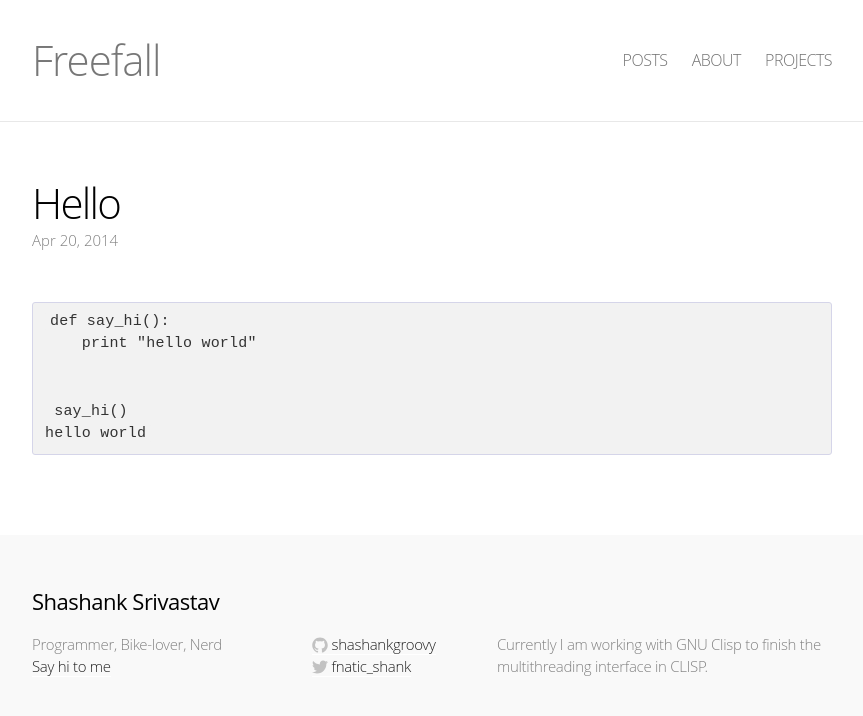
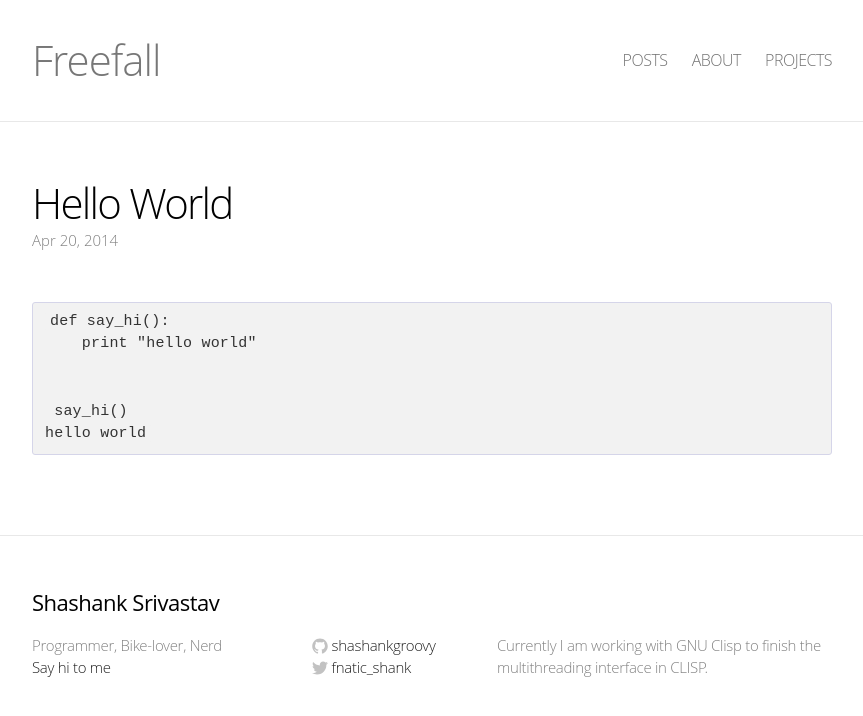
Before and after one commit to shashankgroovy/shashankgroovy.github.io, a Jekyll site: the page built from _posts/2014-04-20-hello-world.markdown, in a window 1280 px wide. Shown: the top 716 px of the page, without its empty margins (208-1071 px from the left). Built offline with Jekyll 4.4.1, drawn with Linux system fonts in a browser that asks for light colours; some web fonts are replaced; Markdown is read by kramdown in place of the engine named in the settings.

Commit message:
add more whitespace

```diff
--- a/_posts/2014-04-20-hello-world.markdown
+++ b/_posts/2014-04-20-hello-world.markdown
@@ -1,6 +1,6 @@
 ---
 layout: post
-title: Hello
+title: Hello World
 description: Greetings from a parselmouth
 category: articles
 tags: [rant]
--- a/css/main.css
+++ b/css/main.css
@@ -84,9 +84,9 @@
 /* Site footer */
 
 .site-footer {
-  /*border-top: 1px solid #e8e8e8;*/
+  border-top: 1px solid #e8e8e8;
   padding: 50px 0;
-  background-color: #F9F9F9;
+  /*background-color: #F9F9F9;*/
 }
 
 .footer-heading {
@@ -166,7 +166,7 @@
 
 .posts a { border-bottom: 1px #DEDEDE dotted; }
 
-.posts li { margin-bottom: 60px; }
+.posts li { margin: 20px 0 90px; }
 
 .posts .post-link {
   font-size: 24px;
```
